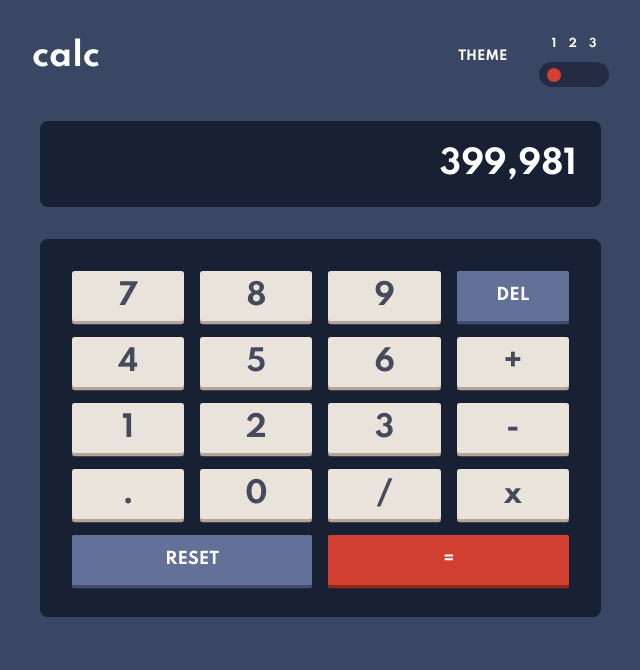
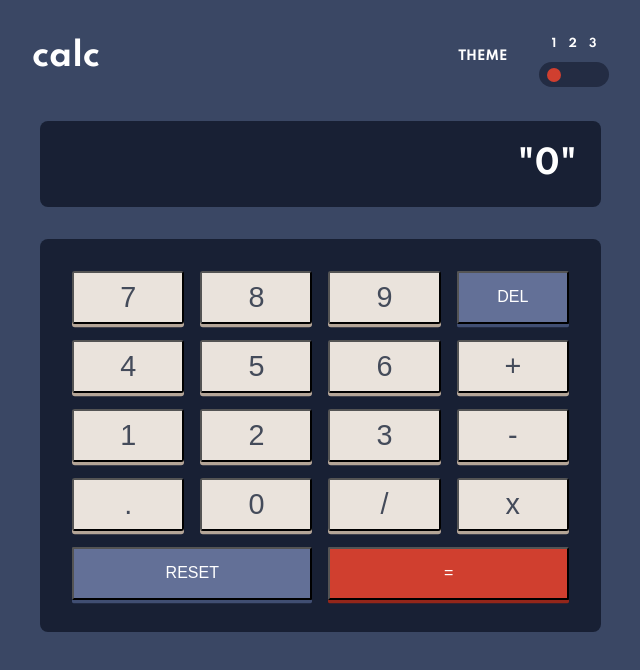
Before and after one commit to RoryKillick/Calculator-App, a React (Create React App) app in the folder calculator-app/: page / in a window 1280 px wide. Shown: the top 670 px of the page, without its empty margins (8-648 px from the left). Built offline with nearby package versions, Linux system fonts and the light colour scheme.

Commit message:
started functionality

```diff
--- a/calculator-app/src/App.js
+++ b/calculator-app/src/App.js
@@ -2,16 +2,24 @@ import React from "react";
 import Header from "./Header";
 import Main from "./Main";
 import Screen from "./Screen";
+import { useState } from "react";
 
 
 import "./scss/App.scss";
 
 function App() {
+  const [calc, setCalc] = useState("");
+  //const [result, setResult] = useState("");
+
+  const updateCalc = value => {
+    setCalc(calc + value);
+  }
+
   return (
     <div className='app'>
       <Header/>
-      <Screen/>
-      <Main/>
+      <Screen calc={calc}/>
+      <Main updateCalc={updateCalc}/>
     </div>
   )
 }
--- a/calculator-app/src/Main.js
+++ b/calculator-app/src/Main.js
@@ -1,26 +1,26 @@
 import React from 'react'
 
-function Main() {
+function Main(updateCalc) {
     return (
         <div className='container'>
-                <div className='key'>7</div>
-                <div className='key'>8</div>
-                <div className='key'>9</div>
-                <div className='keyDel'>DEL</div>
-                <div className='key'>4</div>
-                <div className='key'>5</div>
-                <div className='key'>6</div>
-                <div className='key'>+</div>
-                <div className='key'>1</div>
-                <div className='key'>2</div>
-                <div className='key'>3</div>
-                <div className='key'>-</div>
-                <div className='key'>.</div>
-                <div className='key'>0</div>
-                <div className='key'>/</div>
-                <div className='key'>x</div>
-                <div className='keyReset'>RESET</div>
-                <div className='keyEquals'>=</div>
+                <button className='key' key='7' onClick={() => updateCalc('7')}>7</button>
+                <button className='key' key='8' onClick={() => updateCalc('8')}>8</button>
+                <button className='key' key='9' onClick={() => updateCalc('9')}>9</button>
+                <button className='keyDel' /* onClick={() => updateCalc('')} */>DEL</button>
+                <button className='key'key='4' onClick={() => updateCalc('4')}>4</button>
+                <button className='key'key='5' onClick={() => updateCalc('5')}>5</button>
+                <button className='key'key='6' onClick={() => updateCalc('6')}>6</button>
+                <button className='key'key='+' onClick={() => updateCalc('+')}>+</button>
+                <button className='key'key='1' onClick={() => updateCalc('1')}>1</button>
+                <button className='key'key='2' onClick={() => updateCalc('2')}>2</button>
+                <button className='key'key='3' onClick={() => updateCalc('3')}>3</button>
+                <button className='key'key='-' onClick={() => updateCalc('-')}>-</button>
+                <button className='key'key='.' onClick={() => updateCalc('.')}>.</button>
+                <button className='key'key='0' onClick={() => updateCalc('0')}>0</button>
+                <button className='key'key='/' onClick={() => updateCalc('/')}>/</button>
+                <button className='key'key='*' onClick={() => updateCalc('*')}>x</button>
+                <button className='keyReset'key='' onClick={() => updateCalc('')}>RESET</button>
+                <button className='keyEquals'/* onClick={() => updateCalc('7')} */>=</button>
         </div>
     )
 }
--- a/calculator-app/src/Screen.js
+++ b/calculator-app/src/Screen.js
@@ -3,7 +3,7 @@ import React from 'react'
 function Screen() {
     return (
         <div className='screen'>
-            399,981
+             "0"
         </div>
     )
 }
--- a/calculator-app/src/scss/App.scss
+++ b/calculator-app/src/scss/App.scss
@@ -16,7 +16,7 @@ body {
 .app {
     display: flex;
     flex-direction: column;
-    align-items: flex-end;
+    align-items: center;
     justify-content: center;
 }
 
```
